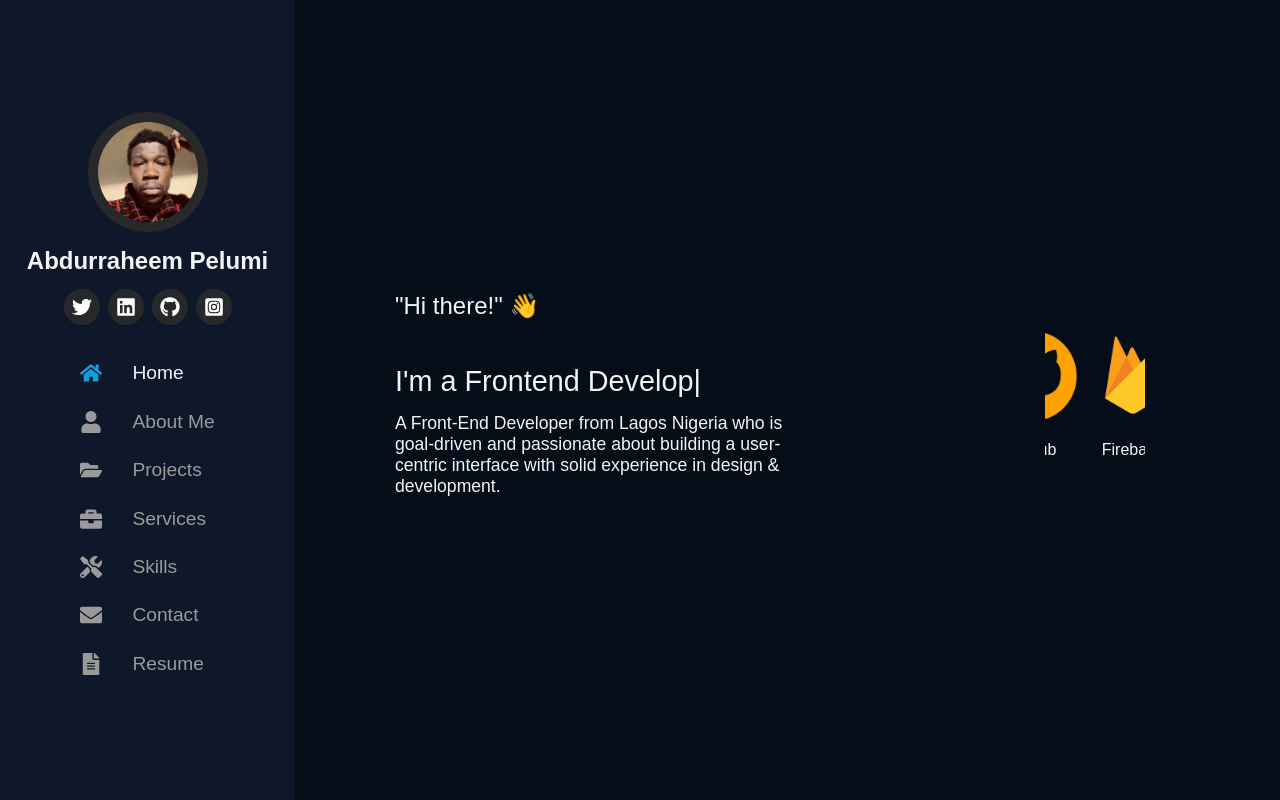
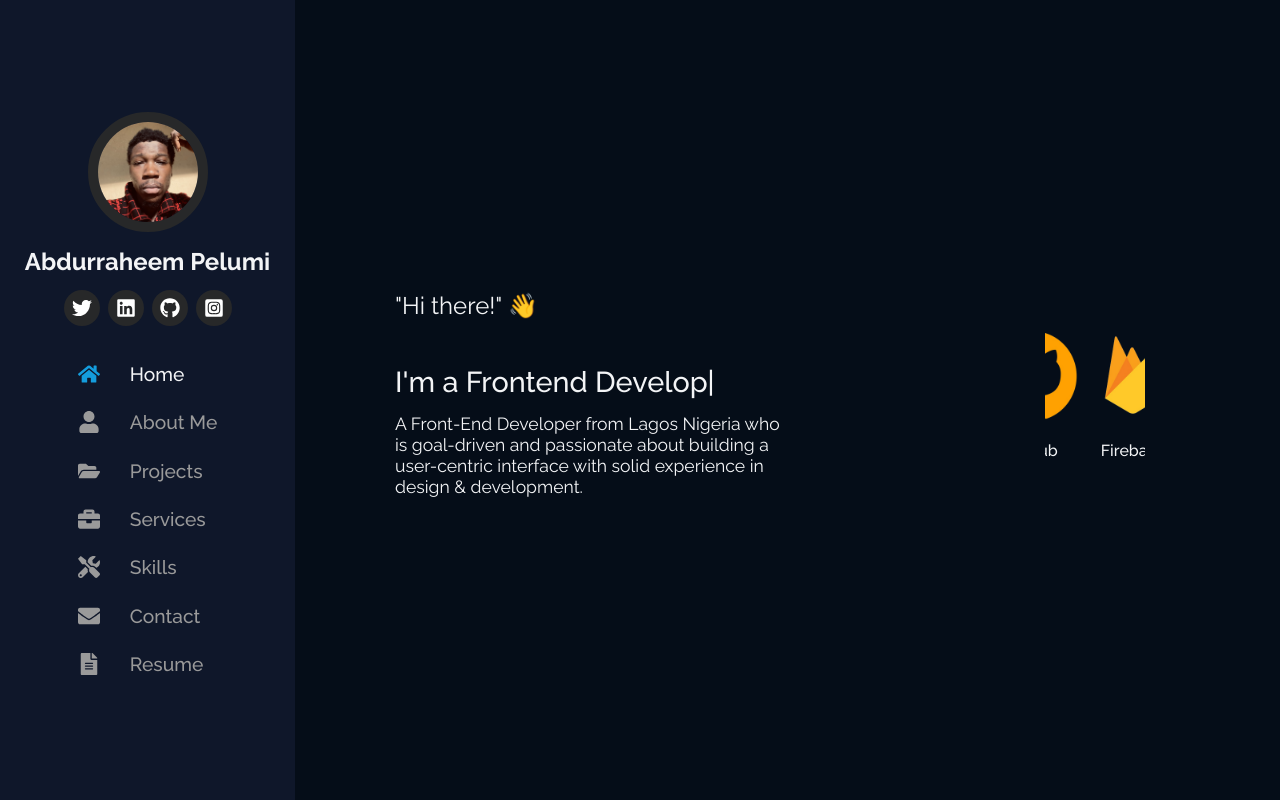
Before and after one commit to TheCypherr/cypherdev, a React (Vite) app: page / in a window 1280 px wide. Built offline with nearby package versions, Linux system fonts and the light colour scheme.

Commit message:
imported new font

```diff
--- a/src/index.css
+++ b/src/index.css
@@ -1,3 +1,5 @@
+@import url("https://fonts.googleapis.com/css2?family=Raleway:ital,wght@0,100..900;1,100..900&display=swap");
+
 :root {
   --tw-text-opacity: 1;
   --tw-bg-opacity: 1;
@@ -6,8 +8,8 @@
   --text-color: rgb(243 244 246 / var(--tw-text-opacity));
   --border-text: #272829;
   --accent-color: #149ddd;
+  --new-color: #22d3ee;
   font-family: "Raleway", sans-serif;
-  --new-color: #22d3ee;
   scroll-behavior: smooth;
 }
 body {
```
